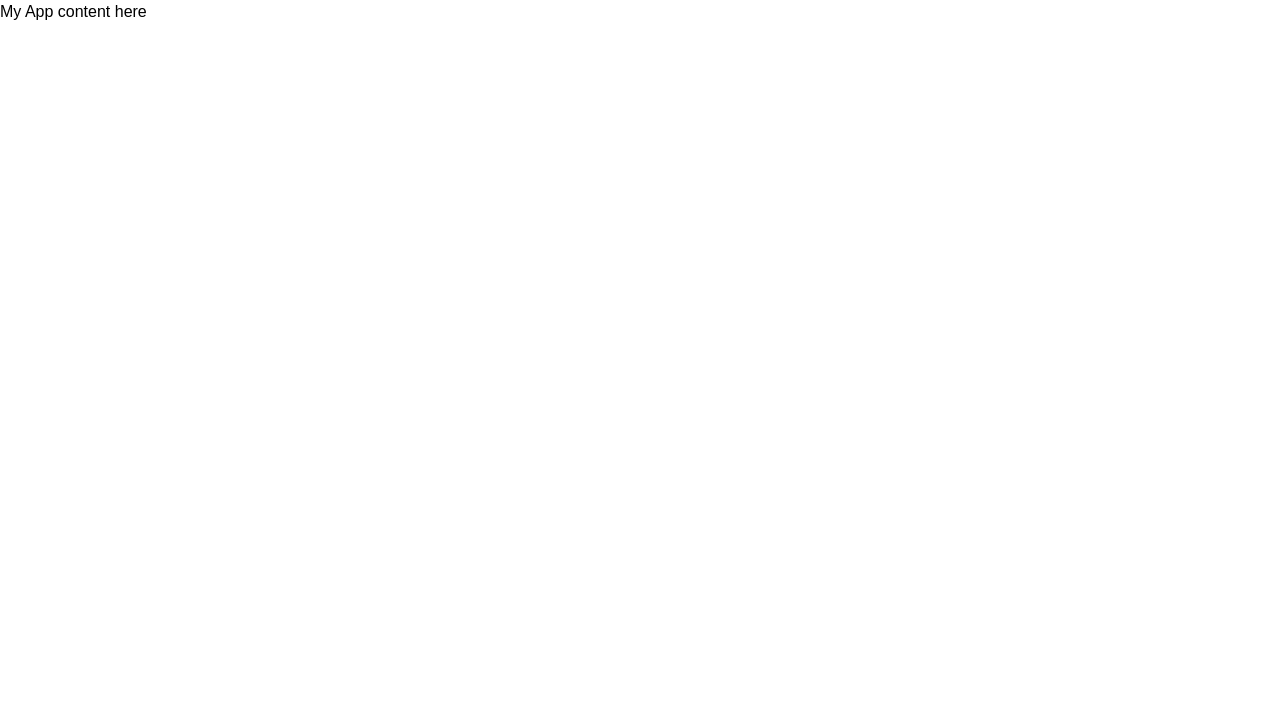
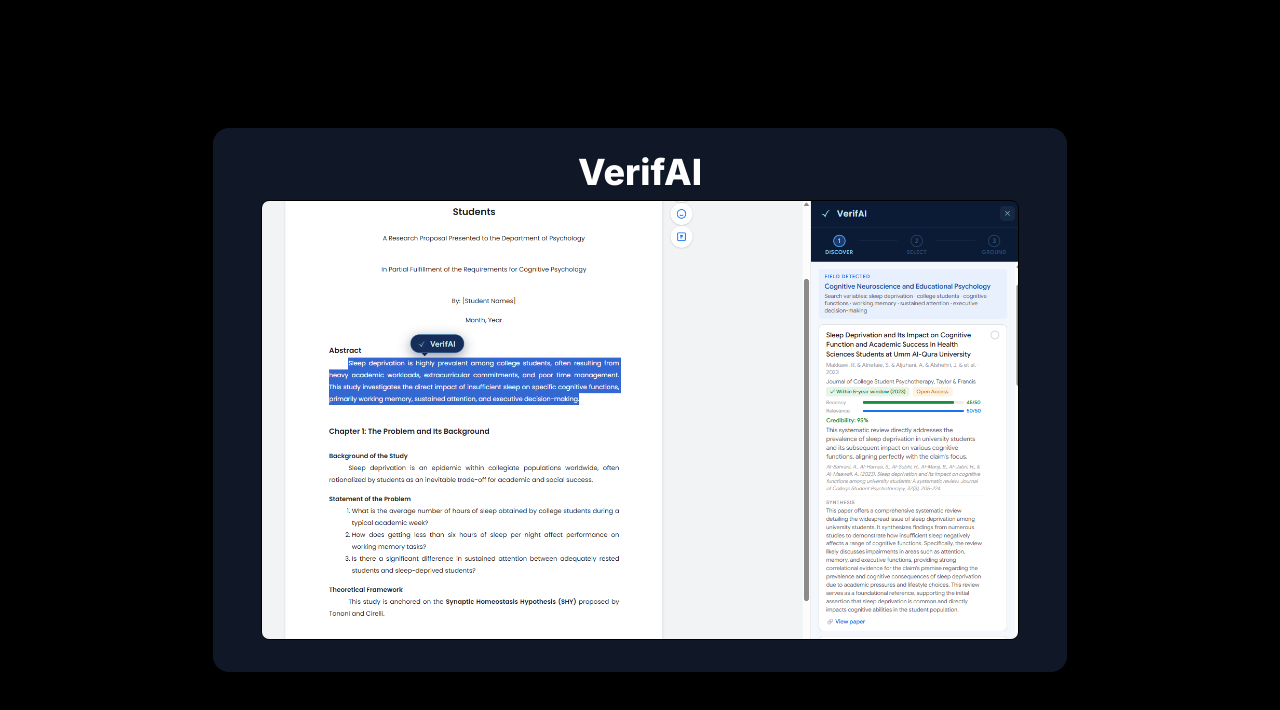
Before and after one commit to renzoboyy/renzo, a Next.js app: page /projects/verifai in a window 1280 px wide. Shown: the top 710 px of the page. Built offline with nearby package versions, Linux system fonts and the light colour scheme.

Commit message:
added verifai base page

```diff
--- a/app/HomeClient.tsx
+++ b/app/HomeClient.tsx
@@ -6,6 +6,7 @@
 import { motion } from "motion/react";
 import { ReactNode } from "react";
 import { Inter, Poppins } from "next/font/google";
+import { useNavigate } from "./hooks/useNavigate";
 
 interface HomeClientProps {
   stravaSlot: ReactNode;
@@ -20,21 +21,26 @@
   weight: "300",
 });
 
+export default function HomeClient({ stravaSlot }: HomeClientProps) {
+
+  const navigate = useNavigate();
+
   const items = [
     {
       id: 1,
       content: (
-      <div className="flex flex-col items-center gap-1 h-full">
+        <div
+          onClick={() => navigate("/projects/verifai")}
+          className="cursor-pointer flex flex-col items-center gap-1 h-full"
+        >
           <h2 className={`text-sm ${interFontBold.className}`}>VerifAI</h2>
           <div className="relative w-full flex-1 rounded-lg overflow-hidden ring-2 ring-white/10">
-        <Link href="https://github.com/renzoboyy/Verifork">
             <Image
-            src="/assets/projects/VerifAI.png"
+              src="/assets/projects/VerifAI/Logo.png"
               fill
               alt="VerifAI"
               className="object-cover"
             />
-          </Link>
           </div>
         </div>
       ),
@@ -44,7 +50,6 @@
     { id: 4, label: "Box 4" },
   ];
 
-export default function HomeClient({ stravaSlot }: HomeClientProps) {
   return (
     <main className="relative w-full h-screen">
       <Image
--- /dev/null
+++ b/app/hooks/useNavigate.ts
@@ -0,0 +1,37 @@
+// app/hooks/useNavigate.ts
+"use client";
+import { useRouter } from "next/navigation";
+
+export function useNavigate() {
+  const router = useRouter();
+
+  const navigate = (href: string) => {
+    const overlay = document.createElement("div");
+    overlay.id = "nav-overlay";
+    overlay.style.cssText = `
+      position: fixed; inset: 0;
+      background: black;
+      z-index: 999;
+      opacity: 0;
+      transition: opacity 0.4s ease;
+      pointer-events: none;
+    `;
+    document.body.appendChild(overlay);
+
+    requestAnimationFrame(() => {
+      requestAnimationFrame(() => {
+        overlay.style.opacity = "1";
+      });
+    });
+
+    setTimeout(() => {
+      router.push(href);
+      // Remove overlay after navigation so template can take over
+      setTimeout(() => {
+        overlay.remove();
+      }, 100);
+    }, 400);
+  };
+
+  return navigate;
+}
--- a/app/projects/verifai/page.jsx
+++ /dev/null
@@ -1,3 +0,0 @@
-export default function Verifai() {
-  return <div>My App content here</div>;
-}
--- /dev/null
+++ b/app/projects/verifai/page.tsx
@@ -0,0 +1,41 @@
+// app/projects/verifai/page.tsx
+"use client";
+import Image from "next/image";
+import Link from "next/link";
+import GithubCalendar from "./components/GithubCalendar";
+import { motion } from "motion/react";
+import { ReactNode } from "react";
+import { Inter, Poppins } from "next/font/google";
+import { useNavigate } from "./hooks/useNavigate";
+
+const interFontBold = Inter({
+  subsets: ["latin"],
+  weight: "800",
+});
+
+const poppins = Poppins({
+  weight: "300",
+});
+
+export default function VerifAI() {
+  return (
+    <main className="w-full min-h-screen bg-black text-white flex items-center justify-center">
+      <motion.div
+        className="w-2/3 bg-gray-900 backdrop-blur-sm rounded-2xl p-4 md:p-5 lg:p-6 flex flex-col justify-between"
+        whileHover={{ scale: 1.02 }}
+        transition={{ type: "spring", stiffness: 300, damping: 20 }}
+      >
+        <h1 className={`flex justify-center text-4xl ${interFontBold.className}`}>VerifAI</h1>
+        <div className="px-4 m-2">
+                  <Image
+        src="/assets/projects/VerifAI/Header.png"
+        alt="Header Image"
+        width={0}
+        height={0}
+        sizes="100vw"
+        className="w-full h-auto rounded-lg border border-black" />
+        </div>
+      </motion.div>
+    </main>
+  );
+}
--- /dev/null
+++ b/app/template.tsx
@@ -0,0 +1,31 @@
+// app/template.tsx
+"use client";
+import { motion } from "motion/react";
+import { ReactNode } from "react";
+
+// app/template.tsx
+export default function Template({ children }: { children: ReactNode }) {
+  return (
+    <>
+      <motion.div
+        className="fixed inset-0 bg-black z-[100] pointer-events-none"
+        initial={{ opacity: 1 }}
+        animate={{ opacity: 0 }}
+        transition={{ duration: 0.05, ease: "easeOut", delay: 0.1 }}
+      />
+      <motion.div
+        initial={{ opacity: 0, y: 40 }}
+        animate={{ opacity: 1, y: 0 }}
+        transition={{ duration: 0.4, ease: "easeOut", delay: 0.1 }}
+        onAnimationComplete={() => {
+          document.body.style.overflow = ""; // restore after transition
+        }}
+        onAnimationStart={() => {
+          document.body.style.overflow = "hidden"; // hide scrollbar during transition
+        }}
+      >
+        {children}
+      </motion.div>
+    </>
+  );
+}
```
Also changed, not shown: public/assets/projects/VerifAI/Header.png (added), public/assets/projects/VerifAI/Logo.png (renamed from public/assets/projects/VerifAI.png). Lines whose indentation alone changed are shown as unchanged.
